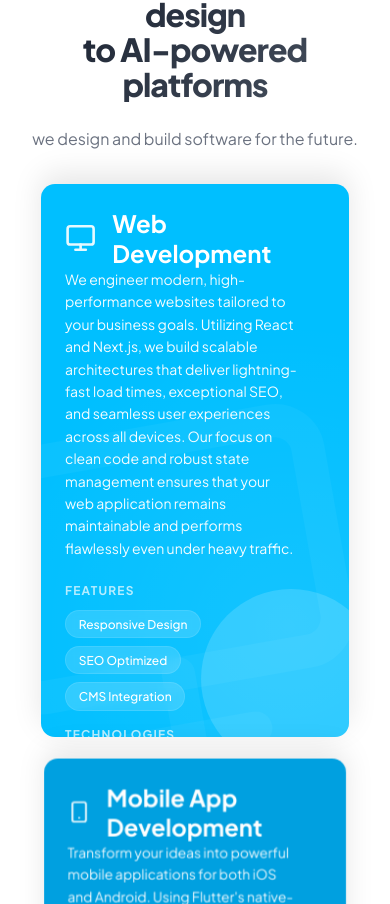
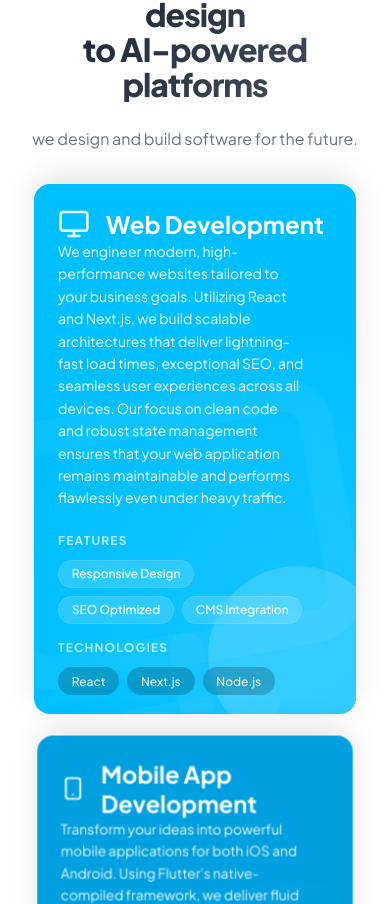
Before and after one commit to codentratechnologies/Codentra_Technologies, a React (Vite) app: page / in a window 390 px wide. Shown: the part 4220-5124 px from the top of the page. Built offline with nearby package versions, Linux system fonts and the light colour scheme.

Commit message:
refactor: optimize browser mockup styling and adjust responsive layout constraints for project and service cards

```diff
--- a/src/sections/Projects.css
+++ b/src/sections/Projects.css
@@ -236,12 +236,12 @@
 
 /* ── RIGHT COLUMN: CLEAN BROWSER FRAME MOCKUP ── */
 .work-card-right {
-  flex: 1.2;
+  flex: 1.25;
   position: relative;
   display: flex;
   align-items: center;
   justify-content: center;
-  padding: clamp(1.25rem, 3vw, 2.5rem);
+  padding: clamp(1.25rem, 2.5vw, 2.5rem);
   background: linear-gradient(135deg, #f8fafc 0%, #f1f5f9 100%);
   border-left: 1px solid #e2e8f0;
   z-index: 1;
@@ -249,10 +249,11 @@
 
 .browser-mockup-frame {
   width: 100%;
+  max-width: 580px;
   height: 100%;
-  max-height: 400px;
+  max-height: 380px;
   background: #ffffff;
-  border-radius: 16px;
+  border-radius: 14px;
   border: 1px solid #cbd5e1;
   box-shadow: 0 20px 40px -10px rgba(15, 23, 42, 0.12), 0 0 1px rgba(0, 0, 0, 0.1);
   display: flex;
@@ -267,18 +268,19 @@
 }
 
 .browser-mockup-header {
-  height: 36px;
+  height: 34px;
   background: #f1f5f9;
   border-bottom: 1px solid #e2e8f0;
   display: flex;
   align-items: center;
-  padding: 0 14px;
+  padding: 0 12px;
   gap: 6px;
+  flex-shrink: 0;
 }
 
 .browser-dot {
-  width: 9px;
-  height: 9px;
+  width: 8px;
+  height: 8px;
   border-radius: 50%;
 }
 
@@ -288,14 +290,14 @@
 
 .browser-url-bar {
   flex: 1;
-  height: 22px;
+  height: 20px;
   background: #ffffff;
   border: 1px solid #e2e8f0;
-  border-radius: 6px;
-  margin-left: 10px;
-  padding: 0 10px;
+  border-radius: 5px;
+  margin-left: 8px;
+  padding: 0 8px;
   font-family: 'Space Grotesk', monospace;
-  font-size: 11px;
+  font-size: 10.5px;
   color: #64748b;
   display: flex;
   align-items: center;
@@ -307,12 +309,12 @@
 .browser-mockup-body {
   flex: 1;
   width: 100%;
-  height: calc(100% - 36px);
+  height: calc(100% - 34px);
   position: relative;
   overflow: hidden;
-  background: #f8fafc;
+  background: #ffffff;
   display: flex;
-  align-items: center;
+  align-items: flex-start;
   justify-content: center;
 }
 
@@ -328,7 +330,7 @@
 }
 
 .work-card:hover .mockup-image {
-  transform: scale(1.03);
+  transform: scale(1.02);
 }
 
 .mockup-placeholder {
@@ -363,11 +365,15 @@
   .work-card {
     flex-direction: column-reverse; /* Browser mockup on top */
     height: auto;
+    min-height: 480px;
     max-height: calc(100dvh - 120px);
-    min-height: 0;
     margin-top: 0.5rem;
     margin-bottom: 2rem;
     border-radius: 20px;
+  }
+
+  .work-card.no-link {
+    min-height: 440px;
   }
 
   .work-card-right {
@@ -414,6 +420,9 @@
     width: 100%;
     padding: 1.25rem 1.25rem 1.5rem;
     flex: 1;
+    display: flex;
+    flex-direction: column;
+    justify-content: space-between;
     overflow-y: auto;
   }
 
@@ -425,7 +434,7 @@
   .project-desc {
     font-size: 13px;
     line-height: 1.5;
-    margin-bottom: 0.85rem;
+    margin-bottom: 0.75rem;
     display: -webkit-box;
     -webkit-line-clamp: 2;
     -webkit-box-orient: vertical;
@@ -435,7 +444,7 @@
   .work-card-stats {
     gap: 1rem;
     padding: 0.5rem 0.85rem;
-    margin-bottom: 1rem;
+    margin-bottom: 0.75rem;
   }
 
   .stat-pill-value {
@@ -444,6 +453,10 @@
 
   .stat-pill-label {
     font-size: 0.65rem;
+  }
+
+  .project-action-row {
+    margin-top: 0.25rem;
   }
 
   .project-external-link {
@@ -458,6 +471,14 @@
     width: 90%;
   }
 
+  .work-card {
+    min-height: 450px;
+  }
+
+  .work-card.no-link {
+    min-height: 410px;
+  }
+
   .work-card-right {
     padding: 10px 10px 0 10px;
   }
--- a/src/sections/Projects.jsx
+++ b/src/sections/Projects.jsx
@@ -78,7 +78,7 @@ const Projects = () => {
 
       <div className="projects-cards-container">
         {projectsData.map((project, idx) => (
-          <div key={idx} className="work-card">
+          <div key={idx} className={`work-card ${project.link ? 'has-link' : 'no-link'}`}>
             {/* Card Background Ambient Glow */}
             <div className="work-card-ambient-glow"></div>
 
--- a/src/sections/Services.css
+++ b/src/sections/Services.css
@@ -71,9 +71,8 @@
   width: 100%;
   max-width: 1200px;
   height: auto;
-  min-height: clamp(350px, 40vh, 550px);
-  max-height: 75vh; /* Ensure card is never taller than viewport to prevent clipping overlaps */
-  border-radius: 16px;
+  min-height: clamp(340px, 42vh, 480px);
+  border-radius: 18px;
   box-shadow: 0 -10px 30px rgba(0,0,0,0.1);
   display: block;
   overflow: hidden;
@@ -93,22 +92,27 @@
 
 @media (max-width: 768px) {
   .services-cards-container {
-    max-width: 420px;
-    width: 88%;
+    max-width: 440px;
+    width: 90%;
     margin: 0 auto;
   }
 
   .service-card {
     width: 100%;
     max-width: 100%;
-    border-radius: 14px;
+    min-height: 380px;
+    border-radius: 16px;
   }
 }
 
 @media (max-width: 480px) {
   .services-cards-container {
     max-width: 360px;
-    width: 86%;
+    width: 90%;
+  }
+
+  .service-card {
+    min-height: 360px;
   }
 }
 
@@ -153,24 +157,12 @@
   display: flex;
   flex-direction: column;
   justify-content: space-between;
-  padding: clamp(1.5rem, 5vw, 3rem);
+  padding: clamp(1.5rem, 4vw, 3rem);
   color: white;
   position: relative;
   z-index: 2;
   box-sizing: border-box;
-  overflow-y: auto; /* Allow internal scrolling if content is taller than max-height */
-}
-
-/* Custom scrollbar for service-card-content */
-.service-card-content::-webkit-scrollbar {
-  width: 4px;
-}
-.service-card-content::-webkit-scrollbar-track {
-  background: transparent;
-}
-.service-card-content::-webkit-scrollbar-thumb {
-  background: rgba(255, 255, 255, 0.2);
-  border-radius: 4px;
+  overflow: hidden; /* No scrollbar or internal scroll */
 }
 
 .service-card-top {
```
